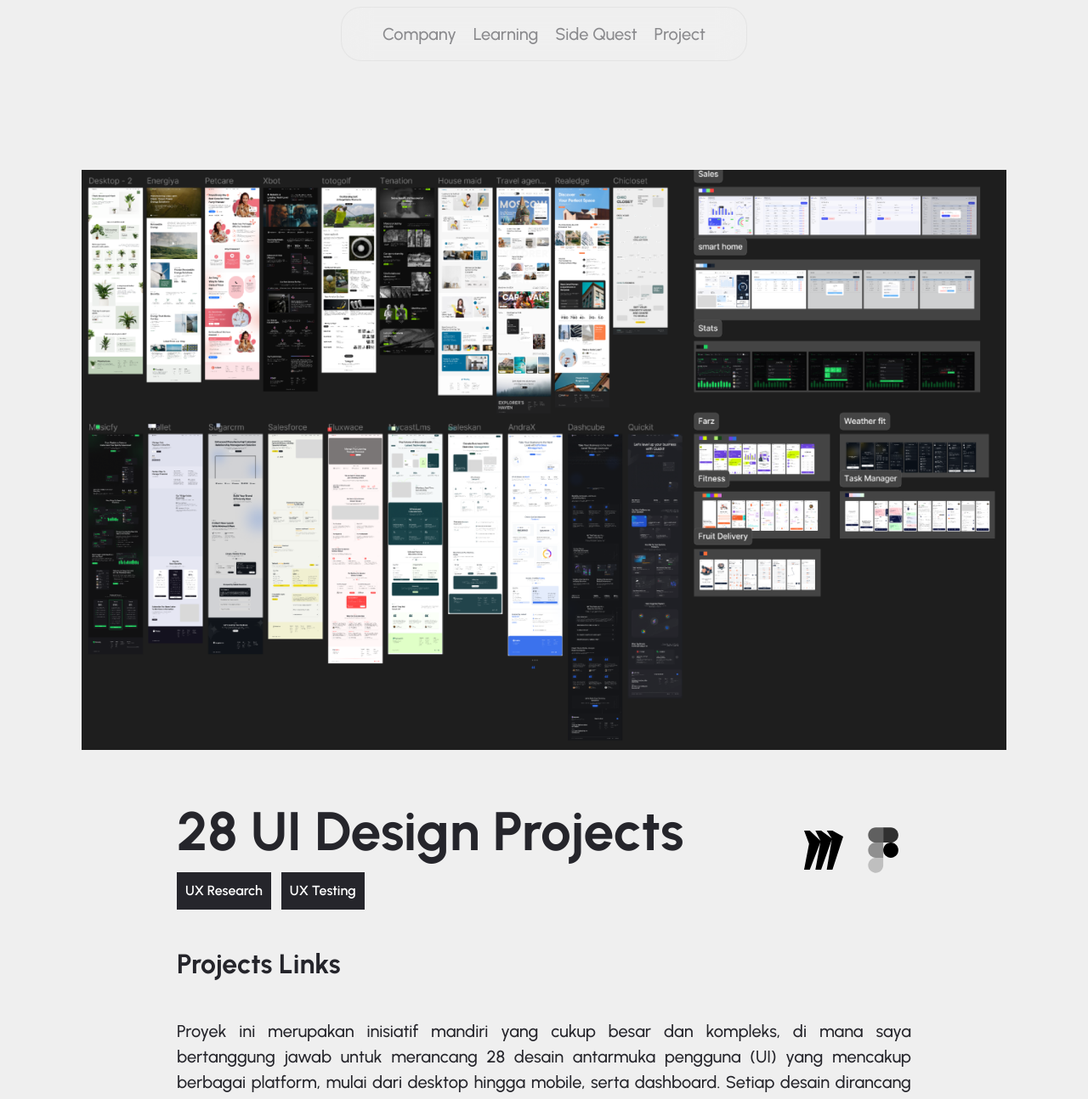
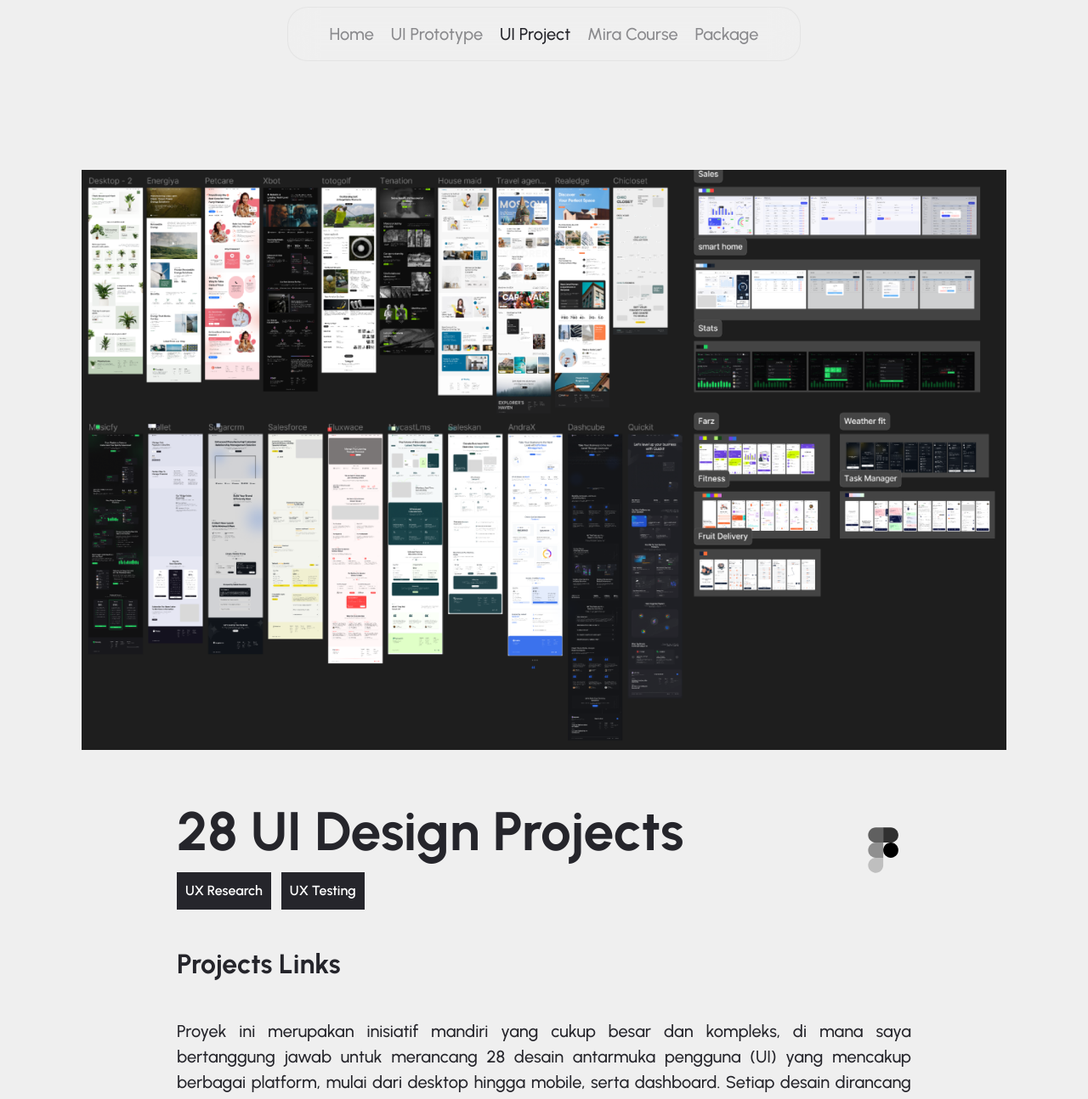
Before and after one commit to St4rkXc/web-pkl, a website: page 28ui.html in a window 1280 px wide. Shown: the top 1294 px of the page at 85% size. Drawn offline with Linux system fonts and the light colour scheme.

Commit message:
navigation

```diff
--- a/28ui.html
+++ b/28ui.html
@@ -21,10 +21,11 @@
             <div class="border navbar-center backdrop-blur-lg rounded-3xl w-fit bg-base-100/50 border-primary/5">
                 <div class="flex p-4 space-x-4">
                     <div class="mx-8 space-x-4">
-                        <a href="#company" class="nav-link">Company</a>
-                        <a href="#learnings" class="nav-link">Learning</a>
-                        <a href="#sideq" class="nav-link">Side Quest</a>
-                        <a href="#projects" class="nav-link">Project</a>
+                        <a href="index.html" class="nav-link">Home</a>
+                        <a href="proto.html" class="nav-link">UI Prototype</a>
+                        <a href="28ui.html" class="opacity-100 nav-link">UI Project</a>
+                        <a href="mira.html" class="nav-link">Mira Course</a>
+                        <a href="package.html" class="nav-link">Package</a>
                     </div>
                 </div>
             </div>
@@ -43,19 +44,6 @@
                         </div>
                     </div>
                     <div class="flex items-center space-x-4">
-                        <svg width="46" height="46" viewBox="0 0 46 46" fill="none" xmlns="http://www.w3.org/2000/svg">
-                            <g clip-path="url(#clip0_1831_220)">
-                                <path
-                                    d="M33.3347 0H26.6417L32.5833 9.21533L20.0177 0H13.3189L19.2644 12.075L6.69683 0H0L5.84583 15.5844L0 46H6.69683L19.2625 13.3879L13.3189 46H20.0157L32.5833 10.5302L26.6397 46H33.3347L46 7.038L33.3347 0Z"
-                                    fill="black"
-                                />
-                            </g>
-                            <defs>
-                                <clipPath id="clip0_1831_220">
-                                    <rect width="46" height="46" fill="white" />
-                                </clipPath>
-                            </defs>
-                        </svg>
                         <svg width="64" height="64" viewBox="0 0 64 64" fill="none" xmlns="http://www.w3.org/2000/svg">
                             <path
                                 opacity="0.6"
```
Also changed, not shown: mira.html (+5 -4 lines), package.html (+5 -4 lines), proto.html (+5 -4 lines), css/style.css.
